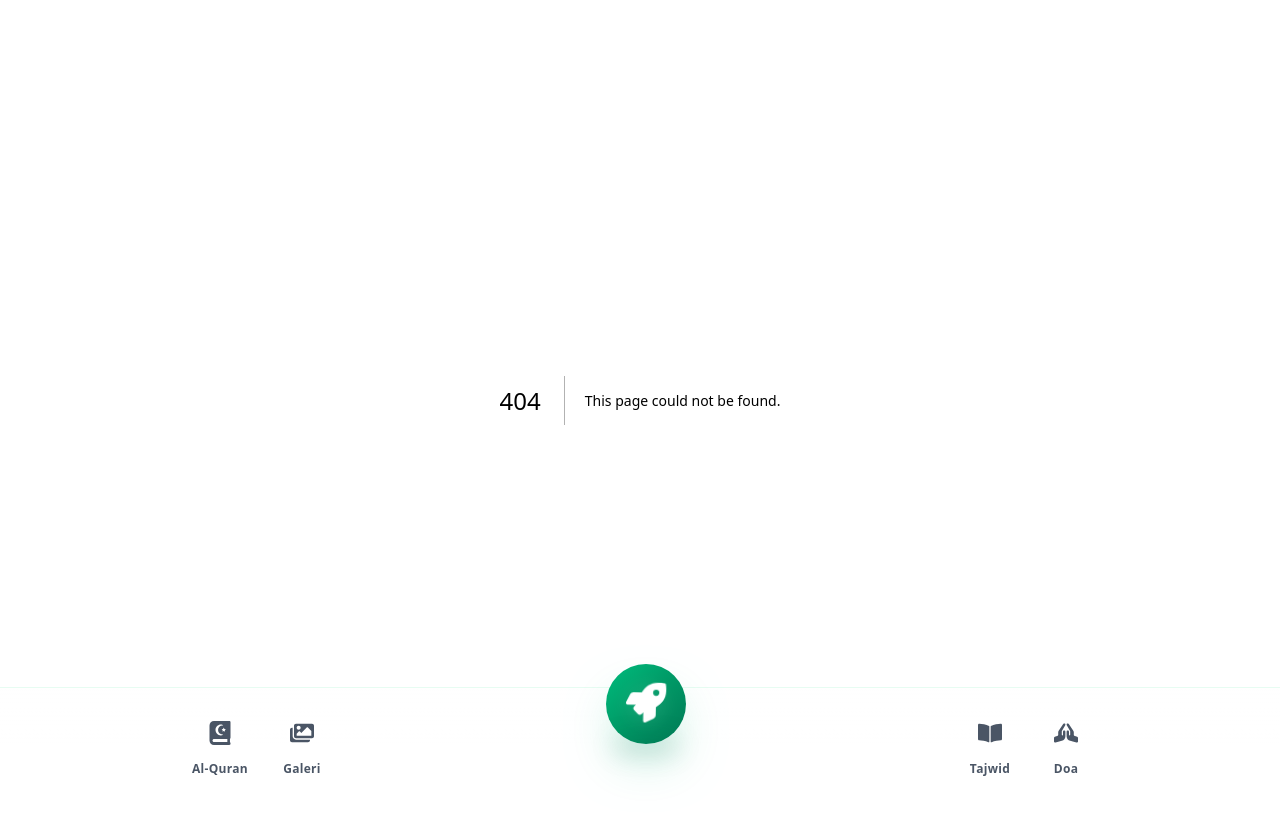
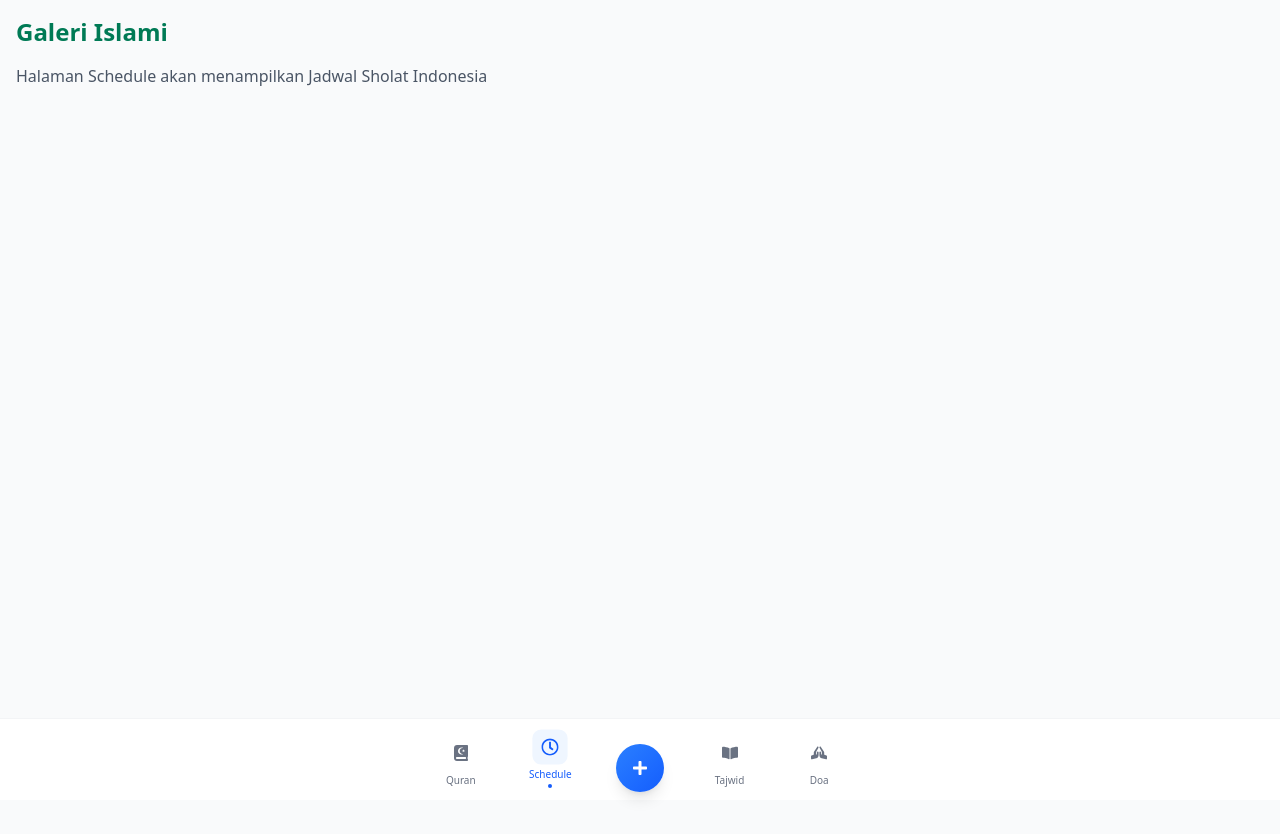
Before and after one commit to OmniCore-Best/quranku, a Next.js app: page /schedule in a window 1280 px wide. Before the commit this address had no page. Shown: the top 834 px of the page. Built offline with nearby package versions, Linux system fonts and the light colour scheme.

Commit message:
fix(ui): center popup menu and normalize bottom nav spacing
- center popup above FAB across all screen sizes
- switch bottom navigation to 5-column grid layout
- ensure consistent spacing between nav items
- improve FAB positioning and animation

```diff
--- /dev/null
+++ b/app/schedule/page.tsx
@@ -0,0 +1,8 @@
+export default function SchedulePage() {
+  return (
+    <div className="p-4">
+      <h1 className="text-2xl font-bold text-emerald-700 mb-4">Galeri Islami</h1>
+      <p className="text-gray-600">Halaman Schedule akan menampilkan Jadwal Sholat Indonesia</p>
+    </div>
+  );
+}
--- a/components/ui/BottomNav.tsx
+++ b/components/ui/BottomNav.tsx
@@ -1,6 +1,6 @@
 'use client';
 
-import React, { useState, useRef, useEffect, useCallback } from 'react';
+import React, { useState } from 'react';
 import Link from 'next/link';
 import { usePathname } from 'next/navigation';
 import { FaHandsPraying } from 'react-icons/fa6';
@@ -8,27 +8,22 @@ import {
   FaQuran,
   FaImages,
   FaBookOpen,
-  FaTimes,
   FaMusic,
   FaCalendarAlt,
+  FaBookmark,
   FaHistory,
-  FaBookmark,
   FaSearch,
   FaUser,
+  FaRegClock,
   FaCog,
-  FaRocket
+  FaPlus,
+  FaTimes
 } from 'react-icons/fa';
-
-interface RocketPosition {
-  x: number;
-  y: number;
-}
 
 interface MenuItem {
   href: string;
   label: string;
   icon: React.ReactNode;
-  position: 'left' | 'right';
 }
 
 interface PopupItem {
@@ -41,455 +36,192 @@ interface PopupItem {
 const BottomNav = () => {
   const pathname = usePathname();
   const [isPopupOpen, setIsPopupOpen] = useState(false);
-  const [rocketFlying, setRocketFlying] = useState(false);
-  const rocketRef = useRef<HTMLButtonElement>(null);
-  const popupRef = useRef<HTMLDivElement>(null);
-  const [rocketPosition, setRocketPosition] = useState<RocketPosition>({ x: 0, y: 0 });
-  const [targetPosition, setTargetPosition] = useState<RocketPosition>({ x: 0, y: 0 });
 
-  // Data untuk menu popup
-  const popupMenuItems: PopupItem[] = [
-    { id: 1, name: 'Audio & Murattal', icon: <FaMusic />, comingSoon: true },
-    { id: 2, name: 'Jadwal Sholat', icon: <FaCalendarAlt />, comingSoon: true },
-    { id: 3, name: 'Asmaul Husna', icon: <FaBookmark />, comingSoon: true },
-    { id: 4, name: 'Sejarah Islam', icon: <FaHistory />, comingSoon: true },
-    { id: 5, name: 'Pencarian', icon: <FaSearch />, comingSoon: true },
-    { id: 6, name: 'Profil', icon: <FaUser />, comingSoon: true },
-    { id: 7, name: 'Pengaturan', icon: <FaCog />, comingSoon: true },
+  const navItems: MenuItem[] = [
+    { href: '/', label: 'Quran', icon: <FaQuran /> },
+    { href: '/schedule', label: 'Schedule', icon: <FaRegClock /> },
+    { href: '/tajwid', label: 'Tajwid', icon: <FaBookOpen /> },
+    { href: '/doa', label: 'Doa', icon: <FaHandsPraying /> },
   ];
 
-  // Data untuk menu utama
-  const navItems: MenuItem[] = [
-    {
-      href: '/',
-      label: 'Al-Quran',
-      icon: <FaQuran className="w-6 h-6" />,
-      position: 'left'
-    },
-    {
-      href: '/galeri',
-      label: 'Galeri',
-      icon: <FaImages className="w-6 h-6" />,
-      position: 'left'
-    },
-    {
-      href: '/tajwid',
-      label: 'Tajwid',
-      icon: <FaBookOpen className="w-6 h-6" />,
-      position: 'right'
-    },
-    {
-      href: '/doa',
-      label: 'Doa',
-      icon: <FaHandsPraying className="w-6 h-6" />,
-      position: 'right'
-    },
+  const popupMenuItems: PopupItem[] = [
+    { id: 1, name: 'Murattal', icon: <FaMusic />, comingSoon: true },
+    { id: 2, name: 'Sholat', icon: <FaCalendarAlt />, comingSoon: true },
+    { id: 3, name: 'Asmaul Husna', icon: <FaBookmark />, comingSoon: true },
+    { id: 4, name: 'Sejarah', icon: <FaHistory />, comingSoon: true },
+    { id: 5, name: 'Cari', icon: <FaSearch />, comingSoon: true },
+    { id: 6, name: 'Profil', icon: <FaUser />, comingSoon: true },
+    { id: 7, name: 'Setelan', icon: <FaCog />, comingSoon: true },
   ];
-
-  // Filter menu kiri dan kanan
-  const leftNavItems = navItems.filter(item => item.position === 'left');
-  const rightNavItems = navItems.filter(item => item.position === 'right');
-
-  const calculatePositions = useCallback(() => {
-    if (rocketRef.current && popupRef.current) {
-      const rocketRect = rocketRef.current.getBoundingClientRect();
-      const popupRect = popupRef.current.getBoundingClientRect();
-
-      const startX = rocketRect.left + rocketRect.width / 2;
-      const startY = rocketRect.top + rocketRect.height / 2;
-
-      const targetX = popupRect.left + popupRect.width / 2;
-      const targetY = popupRect.top + 40;
-
-      setRocketPosition({ x: startX, y: startY });
-      setTargetPosition({ x: targetX, y: targetY });
-    }
-  }, []);
-
-  const handleRocketClick = () => {
-    if (!isPopupOpen) {
-      setIsPopupOpen(true);
-      setTimeout(() => {
-        calculatePositions();
-        setRocketFlying(true);
-      }, 10);
-    } else {
-      setRocketFlying(false);
-      setTimeout(() => {
-        setIsPopupOpen(false);
-      }, 500);
-    }
-  };
-
-  // Reset animasi ketika popup terbuka
-  useEffect(() => {
-    if (isPopupOpen) {
-      const timer = setTimeout(() => {
-        calculatePositions();
-      }, 100);
-      return () => clearTimeout(timer);
-    }
-  }, [isPopupOpen, calculatePositions]);
-
-  // Handle window resize
-  useEffect(() => {
-    const handleResize = () => {
-      if (isPopupOpen) {
-        calculatePositions();
-      }
-    };
-
-    window.addEventListener('resize', handleResize);
-    return () => window.removeEventListener('resize', handleResize);
-  }, [isPopupOpen, calculatePositions]);
 
   return (
     <>
-      {/* Rocket Trail Effect */}
-      {isPopupOpen && rocketFlying && (
-        <div className="fixed inset-0 z-40 pointer-events-none overflow-hidden">
-          <svg className="absolute w-full h-full">
-            <line
-              x1={rocketPosition.x}
-              y1={rocketPosition.y}
-              x2={targetPosition.x}
-              y2={targetPosition.y}
-              stroke="url(#rocketGradient)"
-              strokeWidth="2"
-              strokeLinecap="round"
-              className="animate-trail"
-            />
-            <defs>
-              <linearGradient id="rocketGradient" x1="0%" y1="0%" x2="100%" y2="0%">
-                <stop offset="0%" stopColor="#10b981" stopOpacity="0.9" />
-                <stop offset="50%" stopColor="#10b981" stopOpacity="0.6" />
-                <stop offset="100%" stopColor="#059669" stopOpacity="0.1" />
-              </linearGradient>
-            </defs>
-          </svg>
+      {/* POPUP MENU */}
+      {isPopupOpen && (
+        <div className="fixed inset-x-0 bottom-24 z-40 flex justify-center pointer-events-none">
+          <div className="w-[280px] h-[210px] animate-slide-up pointer-events-auto">
+            <div className="bg-white rounded-xl shadow-xl border border-gray-200 h-full flex flex-col overflow-hidden">
+              {/* Header */}
+              <div className="px-4 py-2 bg-gray-50 border-b border-gray-200">
+                <div className="flex items-center justify-between">
+                  <div>
+                    <h3 className="text-sm font-semibold text-gray-900">
+                      More Menu
+                    </h3>
+                    <p className="text-xs text-gray-500">
+                      Additional features
+                    </p>
                   </div>
-      )}
-
-      {/* Flying Rocket */}
-      {isPopupOpen && (
-        <div
-          className="fixed z-50 pointer-events-none transition-all duration-500 ease-out"
-          style={{
-            left: `${rocketFlying ? targetPosition.x : rocketPosition.x}px`,
-            top: `${rocketFlying ? targetPosition.y : rocketPosition.y}px`,
-            transform: 'translate(-50%, -50%)',
-            transition: rocketFlying
-              ? 'all 0.7s cubic-bezier(0.4, 0, 0.2, 1)'
-              : 'none',
-            opacity: rocketFlying ? 1 : 0.8
-          }}
+                  <button
+                    onClick={() => setIsPopupOpen(false)}
+                    className="w-6 h-6 flex items-center justify-center rounded-full hover:bg-gray-200 transition"
                   >
-          <div className="relative">
-            <FaRocket className="w-10 h-10 text-emerald-500 animate-rocket-pulse" />
-            <div className="absolute left-1/2 top-full -translate-x-1/2 w-2 h-4 bg-gradient-to-t from-orange-500 via-yellow-400 to-yellow-300 rounded-full blur-sm animate-rocket-fire"></div>
-          </div>
-        </div>
-      )}
-
-      {/* Popup Menu */}
-      {isPopupOpen && (
-        <div
-          ref={popupRef}
-          className="fixed z-40 animate-fade-in-up"
-          style={{
-            left: '50%',
-            bottom: 'calc(4rem + 90px)',
-            transform: 'translateX(-50%)'
-          }}
-        >
-          <div className="relative w-72 h-96 bg-white/95 backdrop-blur-md rounded-2xl shadow-2xl border border-emerald-100/50 overflow-hidden">
-            {/* Header */}
-            <div className="flex items-center justify-center p-4 border-b border-emerald-100/50 bg-gradient-to-r from-emerald-50/80 to-white/80">
-              <div className="w-16 h-16 flex items-center justify-center rounded-full bg-gradient-to-br from-emerald-100/60 to-emerald-50/40 border-2 border-emerald-200/30 shadow-inner">
-                <div className="w-3 h-3 rounded-full bg-emerald-300/50"></div>
+                    <FaTimes className="w-3 h-3 text-gray-500" />
+                  </button>
                 </div>
               </div>
 
-            {/* Content */}
-            <div className="h-[calc(100%-120px)] overflow-y-auto p-5">
-              <div className="grid grid-cols-2 gap-3">
+              {/* Menu Grid */}
+              <div className="flex-1 overflow-y-auto p-2">
+                <div className="grid grid-cols-3 gap-2">
                   {popupMenuItems.map((item) => (
                     <button
                       key={item.id}
                       disabled={item.comingSoon}
-                    className="group flex flex-col items-center justify-center p-3 rounded-xl bg-gradient-to-b from-white/80 to-gray-50/50 border border-gray-100/80 hover:from-emerald-50/90 hover:to-emerald-100/50 hover:border-emerald-200/50 transition-all duration-300 hover:scale-[1.03] active:scale-[0.98] disabled:opacity-40 disabled:cursor-not-allowed disabled:transform-none disabled:hover:from-white/80 disabled:hover:to-gray-50/50"
+                      className="flex flex-col items-center p-2 rounded-lg hover:bg-gray-50 active:bg-gray-100 disabled:opacity-50 disabled:cursor-not-allowed transition"
                       onClick={() => {
                         if (item.comingSoon) {
-                        alert(`Fitur "${item.name}" akan segera hadir!`);
+                          alert(`"${item.name}" will be available soon`);
                         }
+                        setIsPopupOpen(false);
                       }}
                     >
-                    <div className="flex items-center justify-center w-10 h-10 mb-2 rounded-full bg-gradient-to-br from-emerald-100 to-emerald-50 text-emerald-600 group-hover:from-emerald-200 group-hover:to-emerald-100 transition-all duration-300">
-                      <div className="text-lg">
-                        {item.icon}
+                      <div
+                        className={`w-8 h-8 rounded-full flex items-center justify-center mb-1 ${
+                          item.comingSoon
+                            ? 'bg-gray-100 text-gray-400'
+                            : 'bg-blue-50 text-blue-600'
+                        }`}
+                      >
+                        <span className="text-sm">{item.icon}</span>
                       </div>
-                    </div>
-                    <span className="text-sm font-medium text-gray-700 text-center mb-1">
+
+                      <span className="text-[11px] font-medium text-gray-800 text-center leading-tight">
                         {item.name}
                       </span>
                       {item.comingSoon && (
-                      <span className="text-xs px-2 py-1 bg-gradient-to-r from-amber-100/80 to-amber-50/80 text-amber-800 rounded-full border border-amber-200/50">
-                        Coming Soon
-                      </span>
+                        <span className="text-[9px] text-gray-400">Soon</span>
                       )}
                     </button>
                   ))}
                 </div>
-            </div>
-
-            {/* Footer */}
-            <div className="absolute bottom-0 left-0 right-0 p-4 border-t border-emerald-100/50 bg-white/90 backdrop-blur-sm">
-              <div className="text-center text-sm text-emerald-600/70 font-medium">
-                Sentuh roket untuk menutup
               </div>
             </div>
           </div>
         </div>
       )}
 
-      {/* Main Bottom Navigation */}
-      <nav className="fixed bottom-0 left-0 right-0 z-30 bg-gradient-to-t from-white via-white to-white/95 border-t border-emerald-100/50 py-4 px-6 backdrop-blur-sm">
-        <div className="flex items-center justify-between max-w-4xl mx-auto">
-          {/* Left Side */}
-          <div className="flex items-center space-x-8">
-            {leftNavItems.map((item) => {
+      {/* BOTTOM NAV */}
+      <nav className="fixed bottom-0 left-0 right-0 z-30 bg-white border-t border-gray-100 py-2 px-2">
+        <div className="grid grid-cols-5 items-end max-w-md mx-auto">
+          {/* LEFT 2 */}
+          {navItems.slice(0, 2).map((item) => {
             const isActive = pathname === item.href;
             return (
               <Link
                 key={item.href}
                 href={item.href}
-                  className={`group flex flex-col items-center justify-center space-y-1.5 transition-all duration-300 ${
+                className="flex flex-col items-center py-1"
+              >
+                <div
+                  className={`p-2 rounded-lg transition ${
                     isActive
-                      ? 'text-emerald-600'
-                      : 'text-gray-600 hover:text-emerald-500'
+                      ? 'bg-blue-50 text-blue-600 scale-110'
+                      : 'text-gray-500 hover:bg-gray-50'
                   }`}
                 >
-                  <div className={`p-2.5 rounded-full transition-all duration-300 ${
-                    isActive
-                      ? 'bg-gradient-to-br from-emerald-100/80 to-emerald-50/60 shadow-inner'
-                      : 'group-hover:bg-emerald-50/50'
-                  }`}>
-                    <div className={`transition-transform duration-300 ${
-                      isActive ? 'scale-110' : 'group-hover:scale-105'
-                    }`}>
                   {item.icon}
                 </div>
-                  </div>
-                  <span className="text-xs font-semibold tracking-wide transition-all duration-300">
+                <span
+                  className={`text-[10px] mt-1 ${
+                    isActive ? 'text-blue-600' : 'text-gray-500'
+                  }`}
+                >
                   {item.label}
                 </span>
+                {isActive && (
+                  <div className="w-1 h-1 bg-blue-600 rounded-full mt-0.5" />
+                )}
               </Link>
             );
           })}
+
+          {/* CENTER FAB */}
+          <div className="flex justify-center -mt-6">
+            <button
+              onClick={() => setIsPopupOpen((p) => !p)}
+              className={`flex items-center justify-center w-12 h-12 rounded-full shadow-lg transition-all duration-300 ${
+                isPopupOpen
+                  ? 'bg-gray-800 text-white rotate-45'
+                  : 'bg-gradient-to-br from-blue-500 to-blue-600 text-white'
+              }`}
+            >
+              {isPopupOpen ? (
+                <FaTimes className="w-4 h-4" />
+              ) : (
+                <FaPlus className="w-4 h-4" />
+              )}
+            </button>
           </div>
 
-          {/* Center Rocket Button */}
-          <div className="relative -top-10">
-            <button
-              ref={rocketRef}
-              onClick={handleRocketClick}
-              className={`group flex items-center justify-center w-20 h-20 rounded-full shadow-2xl transition-all duration-700 ${
-                isPopupOpen
-                  ? 'bg-gradient-to-br from-emerald-400 via-emerald-500 to-emerald-600 shadow-emerald-400/40'
-                  : 'bg-gradient-to-br from-emerald-500 via-emerald-600 to-emerald-700 hover:from-emerald-400 hover:via-emerald-500 hover:to-emerald-600 shadow-emerald-500/30 hover:shadow-emerald-400/50'
-              }`}
-              aria-label={isPopupOpen ? "Tutup menu" : "Buka menu lainnya"}
-            >
-              <div className="relative">
-                {!isPopupOpen && (
-                  <FaRocket className="w-10 h-10 text-white animate-float" />
-                )}
-                {isPopupOpen && (
-                  <FaTimes className="w-10 h-10 text-white transition-transform duration-700 group-hover:rotate-90" />
-                )}
-                {!isPopupOpen && (
-                  <div className="absolute inset-0 bg-white/20 rounded-full blur-sm animate-pulse-slow"></div>
-                )}
-              </div>
-            </button>
-
-            {/* Rocket shadow effect */}
-            <div className={`absolute -bottom-2 left-1/2 -translate-x-1/2 w-16 h-3 rounded-full bg-emerald-900/20 blur-md transition-all duration-500 ${
-              isPopupOpen ? 'scale-75 opacity-60' : 'group-hover:scale-90'
-            }`}></div>
-          </div>
-
-          {/* Right Side */}
-          <div className="flex items-center space-x-8">
-            {rightNavItems.map((item) => {
+          {/* RIGHT 2 */}
+          {navItems.slice(2).map((item) => {
             const isActive = pathname === item.href;
             return (
               <Link
                 key={item.href}
                 href={item.href}
-                  className={`group flex flex-col items-center justify-center space-y-1.5 transition-all duration-300 ${
+                className="flex flex-col items-center py-1"
+              >
+                <div
+                  className={`p-2 rounded-lg transition ${
                     isActive
-                      ? 'text-emerald-600'
-                      : 'text-gray-600 hover:text-emerald-500'
+                      ? 'bg-blue-50 text-blue-600 scale-110'
+                      : 'text-gray-500 hover:bg-gray-50'
                   }`}
                 >
-                  <div className={`p-2.5 rounded-full transition-all duration-300 ${
-                    isActive
-                      ? 'bg-gradient-to-br from-emerald-100/80 to-emerald-50/60 shadow-inner'
-                      : 'group-hover:bg-emerald-50/50'
-                  }`}>
-                    <div className={`transition-transform duration-300 ${
-                      isActive ? 'scale-110' : 'group-hover:scale-105'
-                    }`}>
                   {item.icon}
                 </div>
-                  </div>
-                  <span className="text-xs font-semibold tracking-wide transition-all duration-300">
+                <span
+                  className={`text-[10px] mt-1 ${
+                    isActive ? 'text-blue-600' : 'text-gray-500'
+                  }`}
+                >
                   {item.label}
                 </span>
+                {isActive && (
+                  <div className="w-1 h-1 bg-blue-600 rounded-full mt-0.5" />
+                )}
               </Link>
             );
           })}
         </div>
-        </div>
       </nav>
 
-      {/* Animasi CSS */}
+      {/* ANIMATION */}
       <style jsx global>{`
-        @keyframes fade-in-up {
+        @keyframes slide-up {
           from {
             opacity: 0;
-            transform: translateX(-50%) translateY(20px);
+            transform: translateY(12px) scale(0.95);
           }
           to {
             opacity: 1;
-            transform: translateX(-50%) translateY(0);
+            transform: translateY(0) scale(1);
           }
         }
-
-        @keyframes fade-in-scale {
-          0% {
-            opacity: 0;
-            transform: translateX(-50%) scale(0.95);
-          }
-          100% {
-            opacity: 1;
-            transform: translateX(-50%) scale(1);
-          }
-        }
-
-        @keyframes float {
-          0%, 100% {
-            transform: translateY(0px) rotate(0deg);
-          }
-          50% {
-            transform: translateY(-6px) rotate(5deg);
-          }
-        }
-
-        @keyframes rocket-pulse {
-          0%, 100% {
-            filter: drop-shadow(0 0 8px rgba(16, 185, 129, 0.4));
-            transform: scale(1);
-          }
-          50% {
-            filter: drop-shadow(0 0 20px rgba(16, 185, 129, 0.8));
-            transform: scale(1.05);
-          }
-        }
-
-        @keyframes rocket-fire {
-          0%, 100% {
-            height: 6px;
-            width: 2px;
-            opacity: 0.7;
-          }
-          50% {
-            height: 10px;
-            width: 3px;
-            opacity: 1;
-          }
-        }
-
-        @keyframes trail {
-          0% {
-            stroke-dashoffset: 100;
-            opacity: 0;
-          }
-          20% {
-            opacity: 1;
-          }
-          100% {
-            stroke-dashoffset: 0;
-            opacity: 0;
-          }
-        }
-
-        @keyframes pulse-slow {
-          0%, 100% {
-            opacity: 0.2;
-            transform: scale(1);
-          }
-          50% {
-            opacity: 0.4;
-            transform: scale(1.1);
-          }
-        }
-
-        .animate-fade-in-up {
-          animation: fade-in-up 0.4s cubic-bezier(0.4, 0, 0.2, 1) forwards;
-        }
-
-        .animate-fade-in-scale {
-          animation: fade-in-scale 0.3s ease-out forwards;
-        }
-
-        .animate-float {
-          animation: float 3s ease-in-out infinite;
-        }
-
-        .animate-rocket-pulse {
-          animation: rocket-pulse 1.2s ease-in-out infinite;
-        }
-
-        .animate-rocket-fire {
-          animation: rocket-fire 0.6s ease-in-out infinite;
-        }
-
-        .animate-trail {
-          stroke-dasharray: 100;
-          stroke-dashoffset: 100;
-          animation: trail 0.8s ease-out forwards;
-        }
-
-        .animate-pulse-slow {
-          animation: pulse-slow 2s ease-in-out infinite;
-        }
-
-        /* Smooth scroll for popup */
-        .overflow-y-auto {
-          scroll-behavior: smooth;
-          scrollbar-width: thin;
-          scrollbar-color: rgba(16, 185, 129, 0.3) transparent;
-        }
-
-        .overflow-y-auto::-webkit-scrollbar {
-          width: 4px;
-        }
-
-        .overflow-y-auto::-webkit-scrollbar-track {
-          background: transparent;
-        }
-
-        .overflow-y-auto::-webkit-scrollbar-thumb {
-          background-color: rgba(16, 185, 129, 0.3);
-          border-radius: 20px;
-        }
-
-        /* Selection color */
-        ::selection {
-          background-color: rgba(16, 185, 129, 0.2);
-          color: #059669;
+        .animate-slide-up {
+          animation: slide-up 0.2s ease-out forwards;
         }
       `}</style>
     </>
```
Also changed, not shown: app/galeri/page.tsx (deleted, +0 -8 lines), 1 other file (tests, documents, lock files or other folders). Lines whose indentation alone changed are shown as unchanged.
